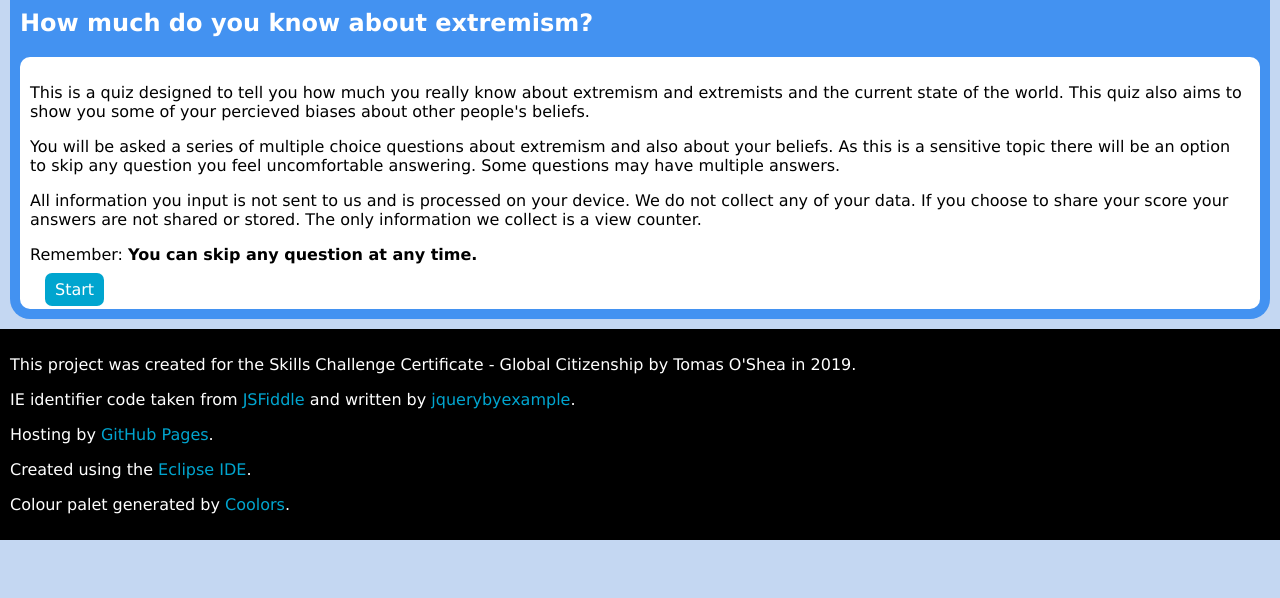
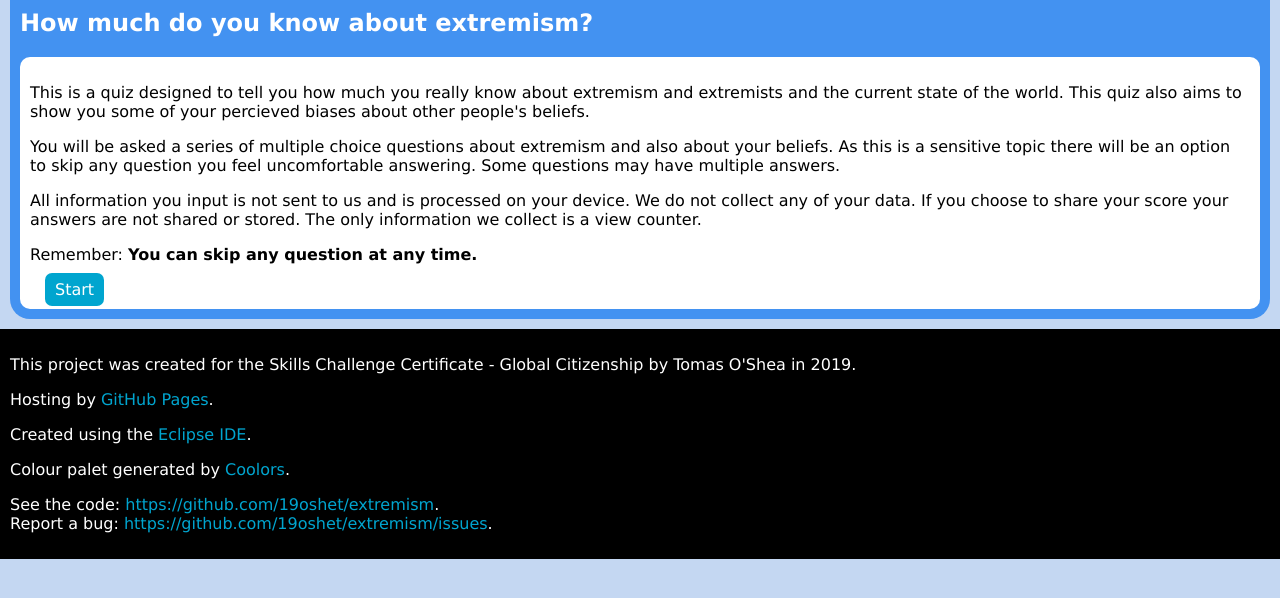
Before and after one commit to 19oshet/extremism, a plain HTML site: page index.html in a window 1280 px wide. Shown: the part 74-672 px from the top of the page. Drawn offline with Linux system fonts and the light colour scheme.

Commit message:
Changes footer to include bug reporting.

```diff
--- a/index.html
+++ b/index.html
@@ -63,11 +63,6 @@
 		<p>This project was created for the Skills Challenge Certificate -
 			Global Citizenship by Tomas O'Shea in 2019.</p>
 		<p>
-			IE identifier code taken from <a href="https://jsfiddle.net/">JSFiddle</a>
-			and written by <a
-				href="https://jsfiddle.net/user/jquerybyexample/fiddles/">jquerybyexample</a>.
-		</p>
-		<p>
 			Hosting by <a href="https://pages.github.com">GitHub Pages</a>.
 		</p>
 		<p>
@@ -77,6 +72,7 @@
 			Colour palet generated by <a
 				href="https://coolors.co/ffffff-00a5cf-000000-4392f1-c4d7f2">Coolors</a>.
 		</p>
+		<p>See the code: <a href="https://github.com/19oshet/extremism">https://github.com/19oshet/extremism</a>.<br>Report a bug: <a href="https://github.com/19oshet/extremism/issues">https://github.com/19oshet/extremism/issues</a>.</p>
 	</footer>
 </body>
 </html>
```
Also changed, not shown: quiz.html (+1 -0 lines).
